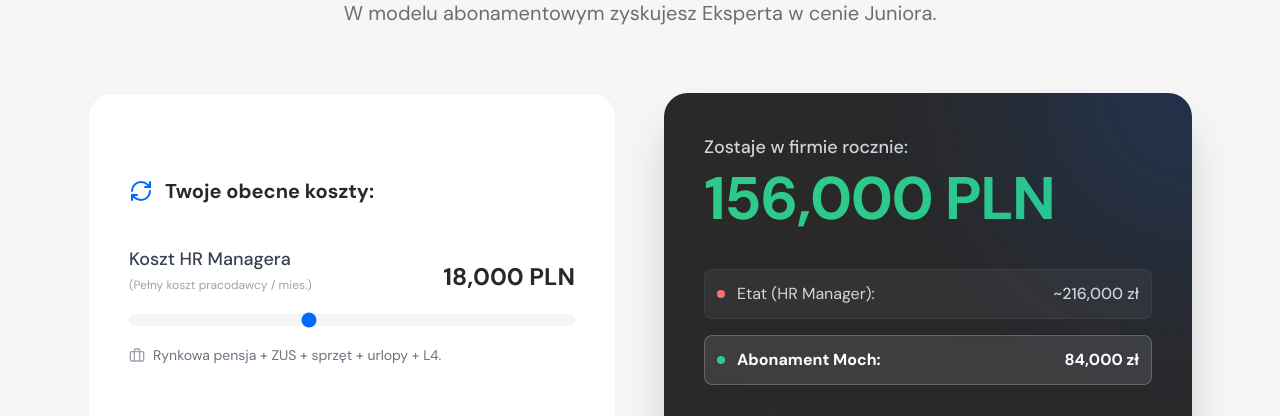
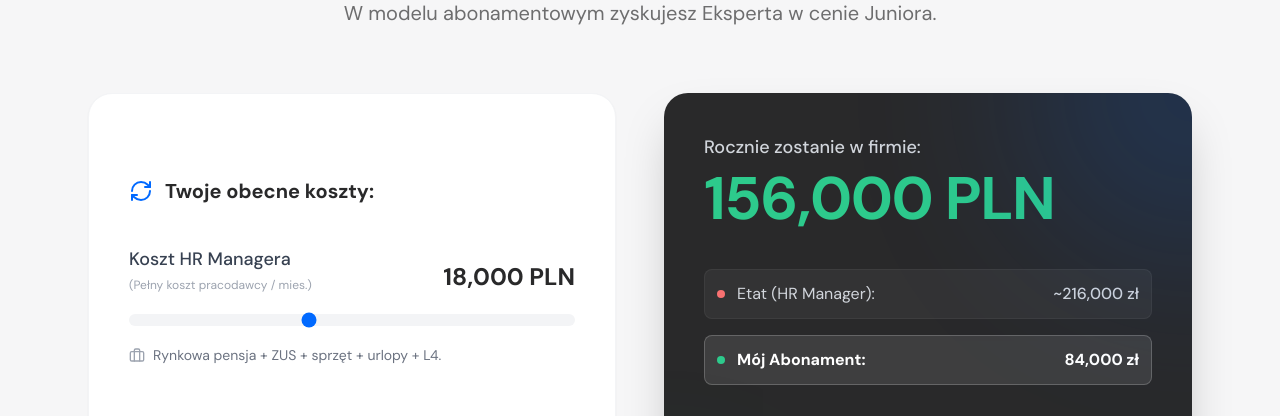
Before and after one commit to mocher1/moch.consulting2, a React (Vite) app: page / in a window 1280 px wide. Shown: the part 2200-2616 px from the top of the page. Built offline with nearby package versions, Linux system fonts and the light colour scheme; a web font is replaced by a local one.

Commit message:
Updated SavingsCalculator.tsx

```diff
--- a/src/components/SavingsCalculator.tsx
+++ b/src/components/SavingsCalculator.tsx
@@ -108,7 +108,7 @@ const SavingsCalculator = () => {
              <div className="absolute bottom-0 left-0 w-64 h-64 bg-mind-green rounded-full blur-[80px] opacity-10 translate-y-1/2 -translate-x-1/2 pointer-events-none"></div>
 
             <div>
-              <h3 className="text-lg font-medium text-gray-300 mb-2">Zostaje w firmie rocznie:</h3>
+              <h3 className="text-lg font-medium text-gray-300 mb-2">Rocznie zostanie w firmie:</h3>
               <div className="text-5xl md:text-6xl font-bold text-mind-green mb-10 tracking-tight">
                 {totalSavings > 0 ? totalSavings.toLocaleString() : 0} PLN
               </div>
@@ -127,7 +127,7 @@ const SavingsCalculator = () => {
                 <div className="flex justify-between items-center p-3 bg-white/10 rounded-lg border border-white/20">
                   <div className="flex items-center gap-3">
                     <div className="w-2 h-2 rounded-full bg-mind-green"></div>
-                    <span className="text-white font-bold text-sm md:text-base">Abonament Moch:</span>
+                    <span className="text-white font-bold text-sm md:text-base"> Mój Abonament:</span>
                   </div>
                   <span className="text-white font-bold whitespace-nowrap">{fractionalCostYearly.toLocaleString()} zł</span>
                 </div>
```
